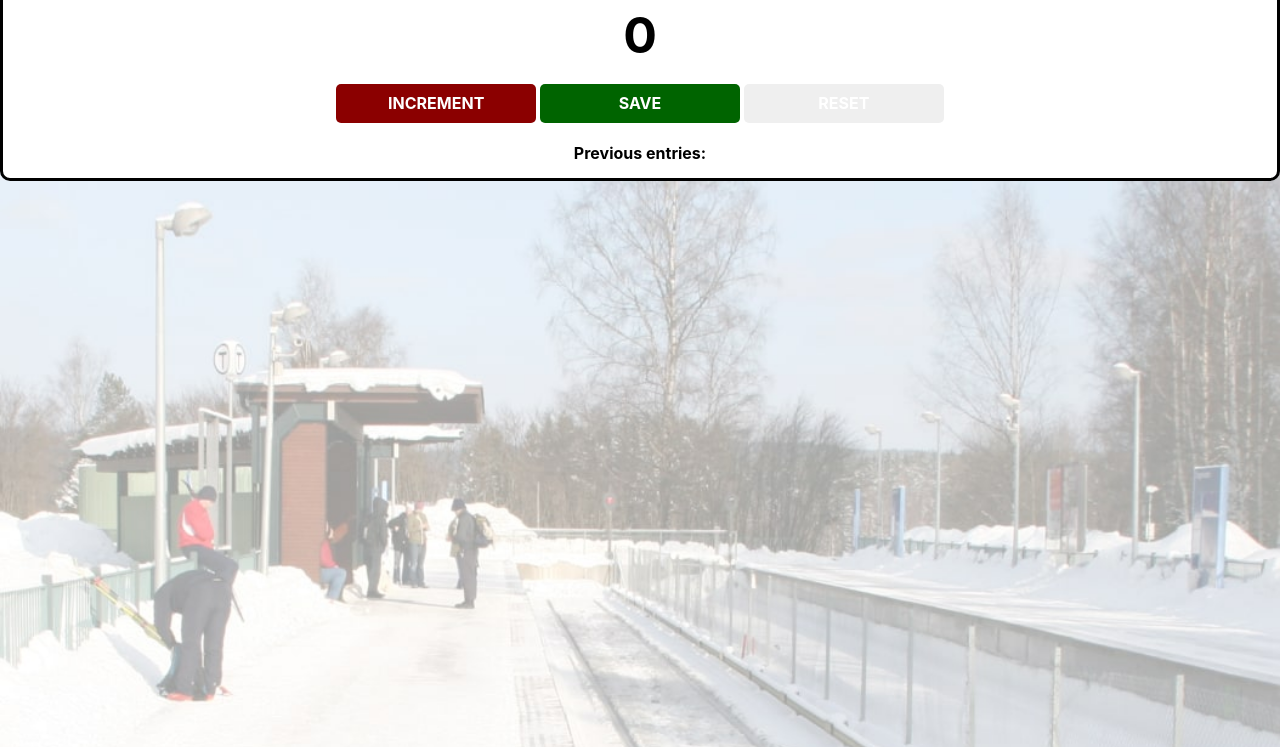
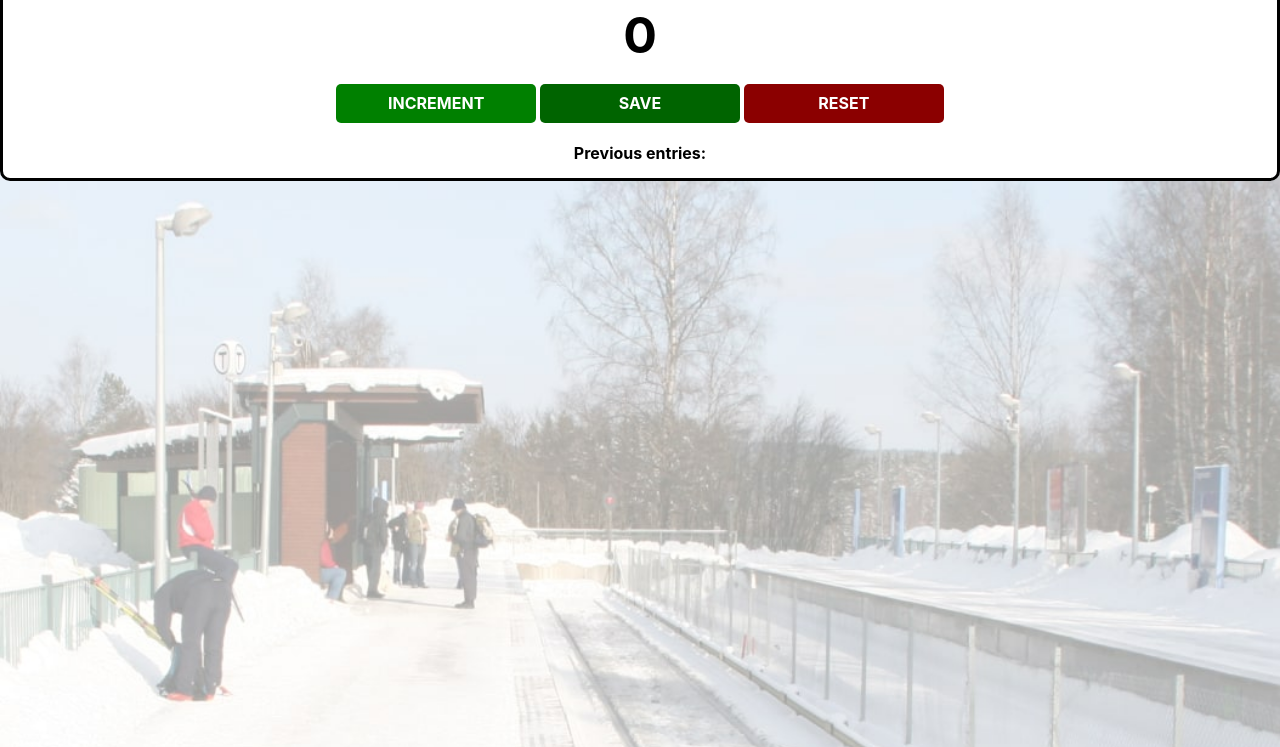
Before and after one commit to kingbaliyan99/jsCounterapp, a plain HTML site: page index.html in a window 1280 px wide. Shown: the part 53-800 px from the top of the page. Drawn offline with nearby package versions, Linux system fonts and the light colour scheme.

Commit message:
added reset btn

```diff
--- a/index.css
+++ b/index.css
@@ -35,9 +35,12 @@ button {
 }
 
 #increment-btn {
-    background: darkred;
+    background: green;
 }
 
 #save-btn {
     background: darkgreen;
 }
+#reset-btn {
+    background: darkred;
+}
```
